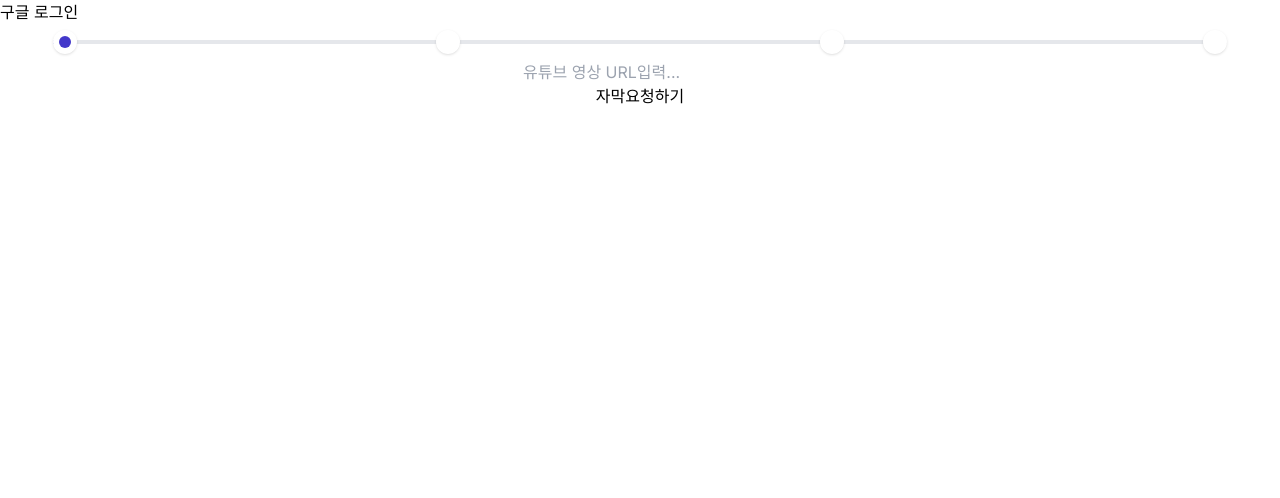
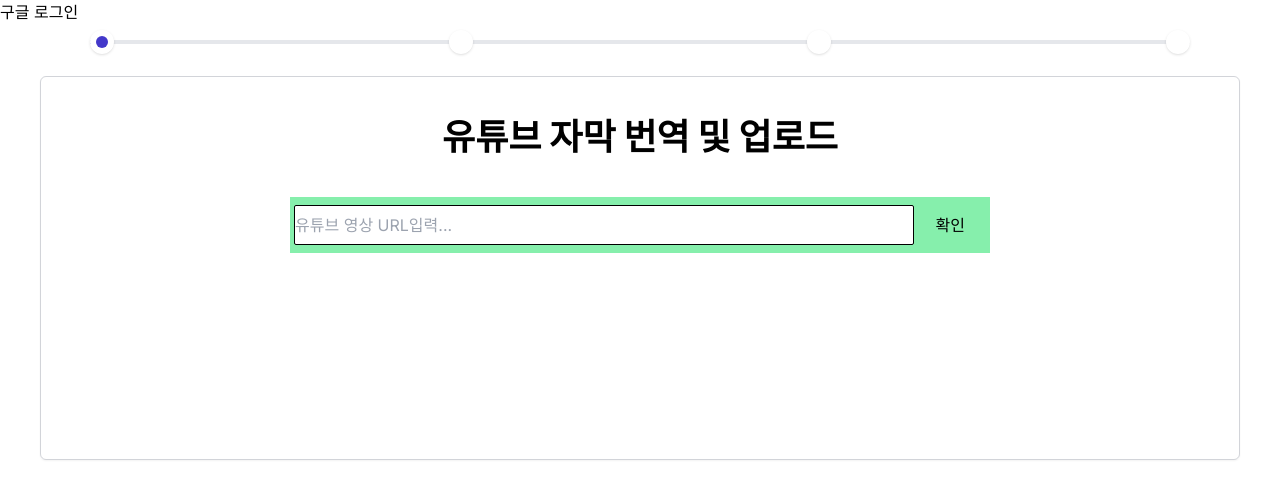
Before and after one commit to Goongam/youtube-api, a Next.js app: page / in a window 1280 px wide. Shown: the top 498 px of the page. Built offline with nearby package versions, Linux system fonts and the light colour scheme.

Commit message:
feat: url입력 화면 css 추가

```diff
--- a/src/components/InputVideoURL.tsx
+++ b/src/components/InputVideoURL.tsx
@@ -22,15 +22,24 @@ export default function InputVideoURL() {
   };
 
   return (
-    <>
-      {error && <div>잘못된 url 입력...</div>}
+    <section className="flex flex-col w-full gap-2 items-center">
+      {error && (
+        <div className="bg-red-400 w-full p-2 rounded-md text-white font-bold text-center">
+          잘못된 url을 입력하였습니다...
+        </div>
+      )}
+      <div className="flex w-full max-w-[700px] items-center p-1 bg-green-300">
         <input
           type="text"
           placeholder="유튜브 영상 URL입력..."
           value={videoURL}
           onChange={(e) => setVideoURL(e.target.value)}
+          className="w-full h-10 border border-black rounded-sm"
         />
-      <button onClick={requestCaption}>자막요청하기</button>
-    </>
+        <button onClick={requestCaption} className="w-20 rounded-md h-12">
+          확인
+        </button>
+      </div>
+    </section>
   );
 }
--- a/src/components/ViewContainer.tsx
+++ b/src/components/ViewContainer.tsx
@@ -25,9 +25,14 @@ export default function ViewContainer() {
   const currentView = caption ? "caption" : video ? "list" : "none";
 
   return (
-    <section className="w-full flex flex-col items-center">
+    <section className="w-full flex flex-col items-center px-10 gap-4">
       <Progress degree={getDegree(currentView)} />
-      {VIEW_MAPPING[currentView]}
+      <div className="flex flex-col justify-start items-center w-full h-96 shadow-sm rounded-md border border-gray-500/30">
+        <h2 className="text-4xl font-extrabold my-10">
+          유튜브 자막 번역 및 업로드
+        </h2>
+        {VIEW_MAPPING[currentView]}
+      </div>
     </section>
   );
 }
```
Lines whose indentation alone changed are shown as unchanged.
